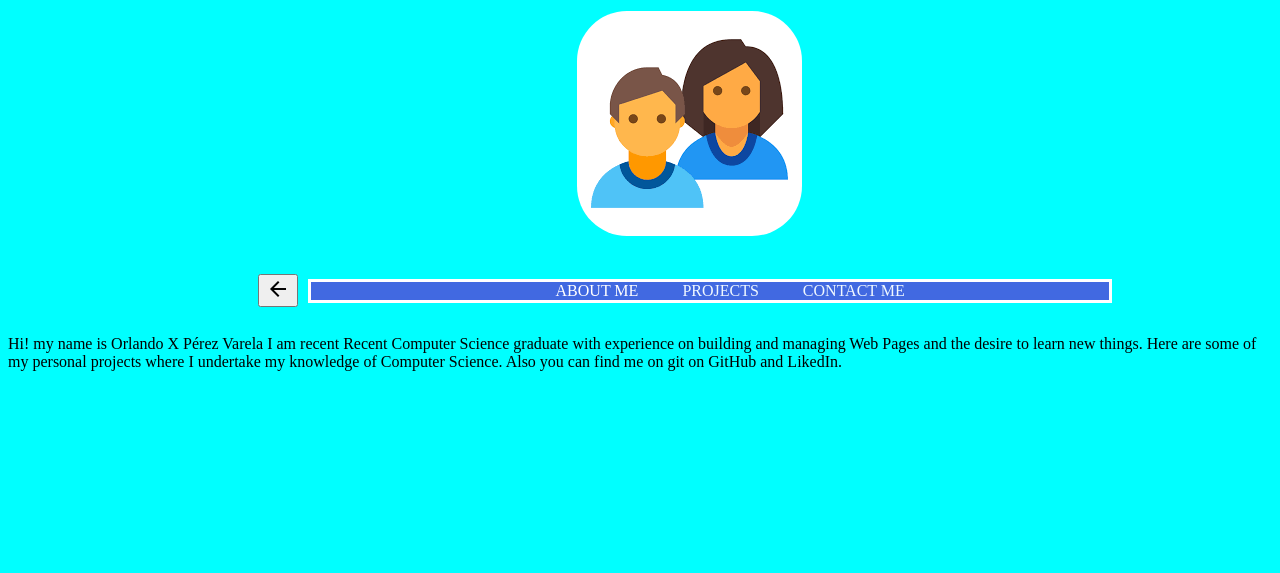
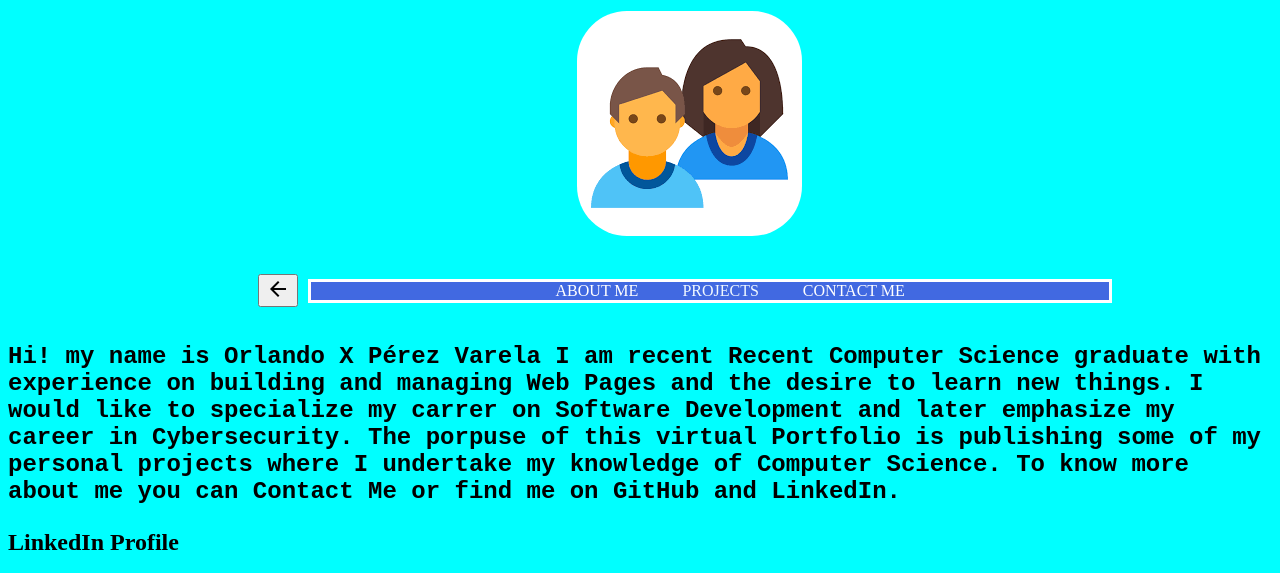
Before and after one commit to o-perez/Personal-Projects, a PHP site: page /Pages/aboutMe.php in a window 1280 px wide; the page is wider, and only the part inside the window is pictured. Shown: the top 573 px of that part. Before the commit the page ends 371 px from the top of that part, so only its background shows below. Run offline with PHP 8.4, Linux system fonts and the light colour scheme.

Commit message:
Adding and modifiying

```diff
--- a/Portfolio/CSS/stylesheet.css
+++ b/Portfolio/CSS/stylesheet.css
@@ -15,6 +15,24 @@ hr{
     text-decoration: none;
 }
 
+.aboutMePar, #contactInfo ul{
+    font-family: 'Courier New', Courier, monospace;
+    font-weight: 600;
+    font-size: x-large;
+}
+
+#contactInfo ul a{
+    text-decoration: none;
+}
+#onlineProfilesFrames{
+    width: 100%;
+    height: auto;
+}
+
+#onlineProfilesFrames .othersProf{
+    width: 100%;
+    height: 500px;
+}
 /* Laptops and Desktop display */
 @media (min-width: 769px) {
     header{
--- a/Portfolio/Include/navbar.php
+++ b/Portfolio/Include/navbar.php
@@ -4,7 +4,7 @@
         <ul class="navBarLinks">
             <li><a href="Pages/aboutMe.php">About me</a></li>
             <li>Projects</li>
-            <li>Contact me</li>
+            <li><a href="Pages/contact.php">Contact me</a></li>
         </ul>
     </container>
 </div>
--- /dev/null
+++ b/Portfolio/Include/profilesFrames.php
@@ -0,0 +1,7 @@
+<div id="onlineProfilesFrames">
+    <h2>LinkedIn Profile</h2>
+    <iframe src="https://www.linkedin.com/in/orlando-pérez-varela-a90479213" name="linkedinProf" title="LinkedIn Profile" class="othersProf"></iframe>
+
+    <h2>GitHub Profile</h2>
+    <iframe src="https://github.com/o-perez/Personal-Projects" name="githubProfile" title="GitHub Profile" class="othersProf"></iframe>
+ </div>
--- a/Portfolio/JavaScript/pageFunctions.js
+++ b/Portfolio/JavaScript/pageFunctions.js
@@ -19,6 +19,8 @@ function menuMobile(){
 
     var mobileNavBarStatus = document.getElementById('navToShow');
 
+    //Condition that determines if the navbar is visible.
+    //"===" means that returns true if the operands are equal and of the same type.
     if(mobileNavBarStatus.style.visibility === "visible"){
         mobileNavBarStatus.style.visibility = "hidden";
     }
--- a/Portfolio/Pages/aboutMe.php
+++ b/Portfolio/Pages/aboutMe.php
@@ -21,11 +21,15 @@
             </div>
         </header>
         <main>
-            <div>
+            <div class="aboutMePar">
                 <p>Hi! my name is Orlando X Pérez Varela I am recent Recent Computer Science graduate with
-                experience on building and managing Web Pages and the desire to learn new things. Here are some of my personal
-                projects where I undertake my knowledge of Computer Science. Also you can find me on git on GitHub and LikedIn.</p>
+                experience on building and managing Web Pages and the desire to learn new things. I would like to
+                specialize my carrer on Software Development and later emphasize my career in Cybersecurity. The porpuse of this
+                virtual Portfolio is publishing some of my personal projects where I undertake my knowledge of Computer Science.
+                To know more about me you can Contact Me or find me on GitHub and LinkedIn.</p>
             </div>
+
+            <?php include('../Include/profilesFrames.php')?>
         </main>
         <footer></footer>
         <script type = "text/javascript" src="../JavaScript/pageFunctions.js"></script>
--- a/Portfolio/index.php
+++ b/Portfolio/index.php
@@ -5,8 +5,6 @@
         <title>Orlando X Perez Portfolio</title>
         <link rel="stylesheet" type="text/css" href="CSS/stylesheet.css" >
         <link rel="stylesheet" href="https://fonts.googleapis.com/icon?family=Material+Icons">
-
-
         <!-- Required meta tags-->
         <meta charset="UTF-8">
         <meta name="viewport" content="width=device-width, initial-scale=1.0">
@@ -24,9 +22,7 @@
             </div>
         </header>
         <main>
-            <!-- <nav>
-                ?php include('Include/navbar.php')?>
-            </nav> -->
+            <?php include('Include/profilesFrames.php')?>
         </main>
         <footer></footer>
         <script type = "text/javascript" src="JavaScript\pageFunctions.js"></script>
```
Also changed, not shown: Portfolio/Pages/contact.php (added, +36 -0 lines).
